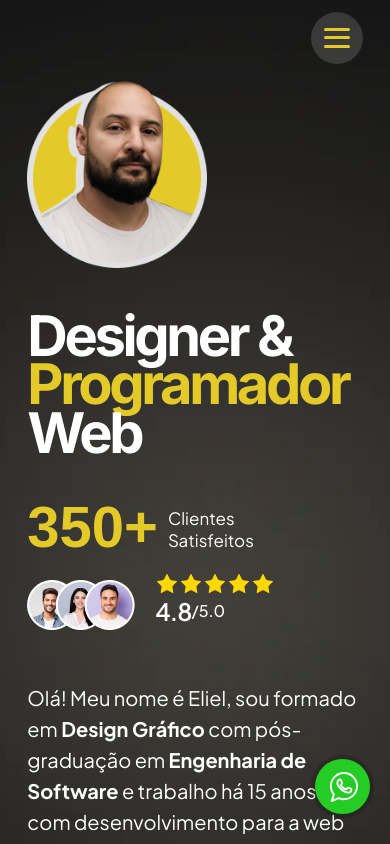
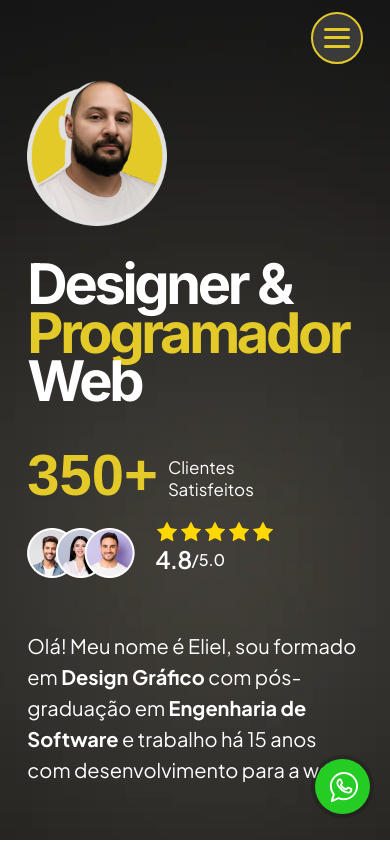
Before and after one commit to elielcezar/portfolio2026-promo, a Next.js app: page / in a window 390 px wide. Shown: the top 844 px of the page. Built offline with nearby package versions, Linux system fonts and the light colour scheme.

Commit message:
style: multiplos ajustes de design

```diff
--- a/app/components/Header/Header.css
+++ b/app/components/Header/Header.css
@@ -13,6 +13,7 @@ header {
     overflow: hidden;
     display: flex;
     justify-content: center;
+    border: 2px solid var(--yellow);
 }
 
 .header-bar {
@@ -115,10 +116,14 @@ header nav ul li a.social-link {
     transition: max-height 0.4s ease, opacity 0.3s ease, padding 0.3s ease;
 }
 
+/* Padding vertical simétrico: o vão entre a borda e o primeiro item fica igual
+   ao do último item até a borda de baixo. Só funciona porque o botão do menu
+   sai do fluxo no mobile (ver .menu-toggle no media query) e deixa de reservar
+   altura no topo do painel. */
 .mobile-nav.open {
     max-height: 400px;
     opacity: 1;
-    padding: 0 15px 25px 15px;
+    padding: 25px 15px;
 }
 
 .mobile-nav ul {
@@ -202,30 +207,40 @@ header nav ul li a.social-link {
         right: 7%;
         width: 52px;
         max-width: none;
+        /* min e max iguais: com o botão fora do fluxo, nada mais sustenta a
+           altura do círculo quando o menu está fechado. */
+        min-height: 52px;
         max-height: 52px;
         margin: 0;
         background: rgba(255, 255, 255, 0.15);
         border-radius: 50%;
     }
 
+    /* O botão sai do fluxo e gruda no canto do header. Dois ganhos: ele fica na
+       mesma posição nos dois estados (era o que causava o salto ao fechar, já
+       que justify-content não é animável) e para de reservar 52px de altura no
+       topo do painel aberto, que era o vão exagerado.
+
+       11px = (48 − 26) / 2. São 48 e não 52 porque o box-sizing é border-box e
+       a borda de 2px do header entra na conta: a caixa interna é 52 − 2 − 2. */
+    .menu-toggle {
+        position: absolute;
+        top: 11px;
+        right: 11px;
+    }
+
     .header-bar {
-        justify-content: center;
-        min-height: 52px;
+        min-height: 0;
         padding: 0;
         gap: 0;
     }
 
-    /* Aberto: o círculo vira painel e o X sobe para o canto superior direito.
+    /* Aberto: o círculo vira painel.
        Anima por max-height porque height:auto não é transicionável. */
     header.menu-open {
         width: 86%;
         max-height: 520px;
         border-radius: 24px;
-    }
-
-    header.menu-open .header-bar {
-        justify-content: flex-end;
-        padding: 0 18px;
     }
 
     header .logo img {
--- a/app/components/Hero2/Hero2.css
+++ b/app/components/Hero2/Hero2.css
@@ -239,13 +239,13 @@
     /* 227px é a largura natural do avatar-mobile.png — não ampliar */
     #hero .hero-photo-mobile {
         display: block;
-        max-width: 180px;
+        max-width: 140px;
     }
 
     #hero .hero-content {
         width: 100%;
         max-width: 100%;
-        margin: 40px 0 0 0;
+        margin: 30px 0 0 0;
     }
 
     #hero .hero-title {
--- a/app/components/Portfolio/Modal.css
+++ b/app/components/Portfolio/Modal.css
@@ -54,6 +54,9 @@
   color: #5f5f5f;
   cursor: pointer;
   transition: all 0.3s;
+  background: var(--yellow);
+  top: -10px;
+  right: -10px;
 }
 
 .modal-close:hover {
@@ -66,6 +69,7 @@
   flex: 1;
   min-height: 0;
   overflow: hidden;
+  background: #f7f5f0;
 }
 
 /* Coluna 1 - galeria */
--- a/app/components/Portfolio/Portfolio.css
+++ b/app/components/Portfolio/Portfolio.css
@@ -105,7 +105,7 @@
   }
 
   #portfolio h2 {
-    font-size: 2.5rem;
+    font-size: 2rem;
   }
 
   /* No mobile a masonry vira uma faixa que rola na horizontal.
```
